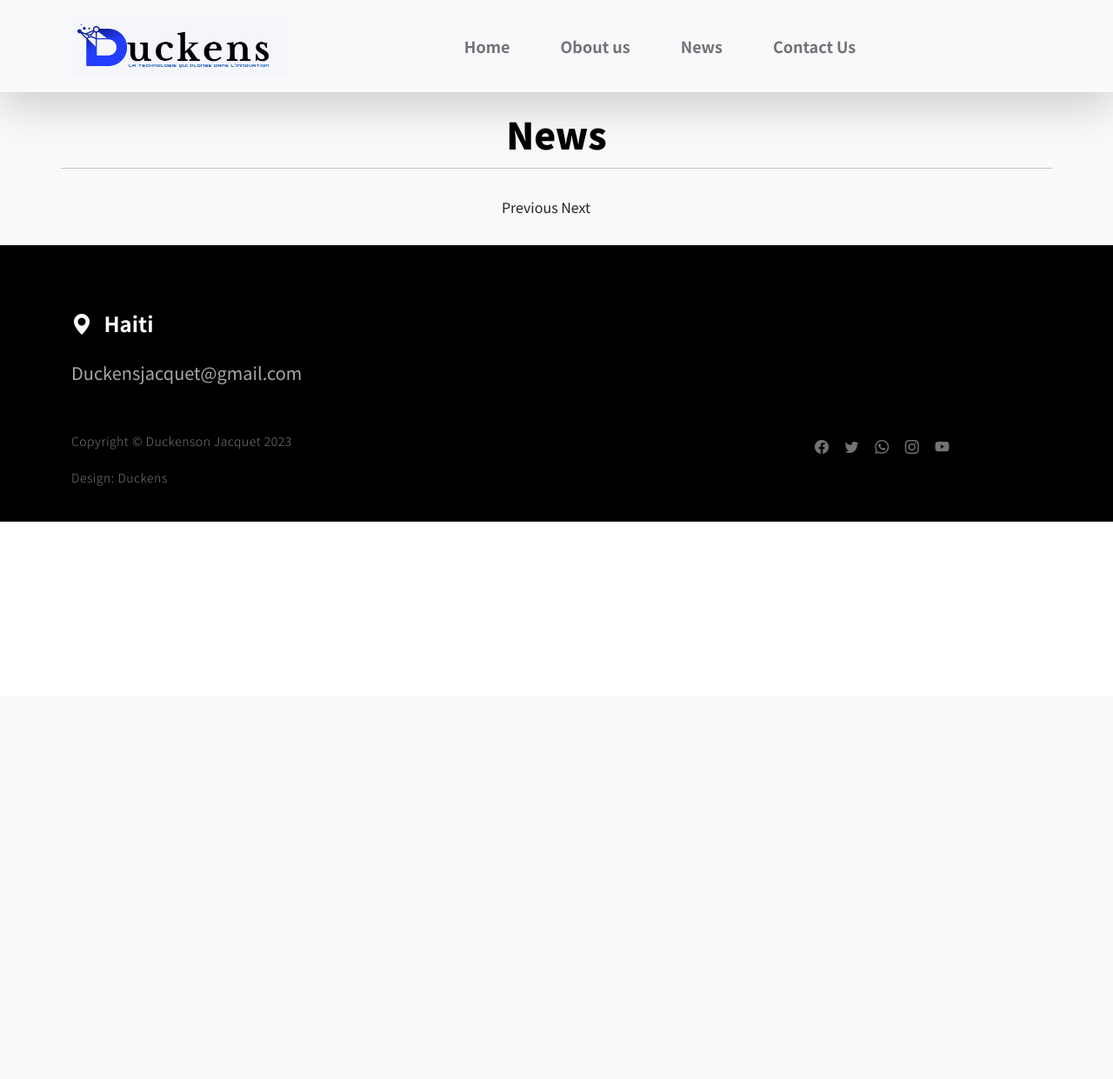
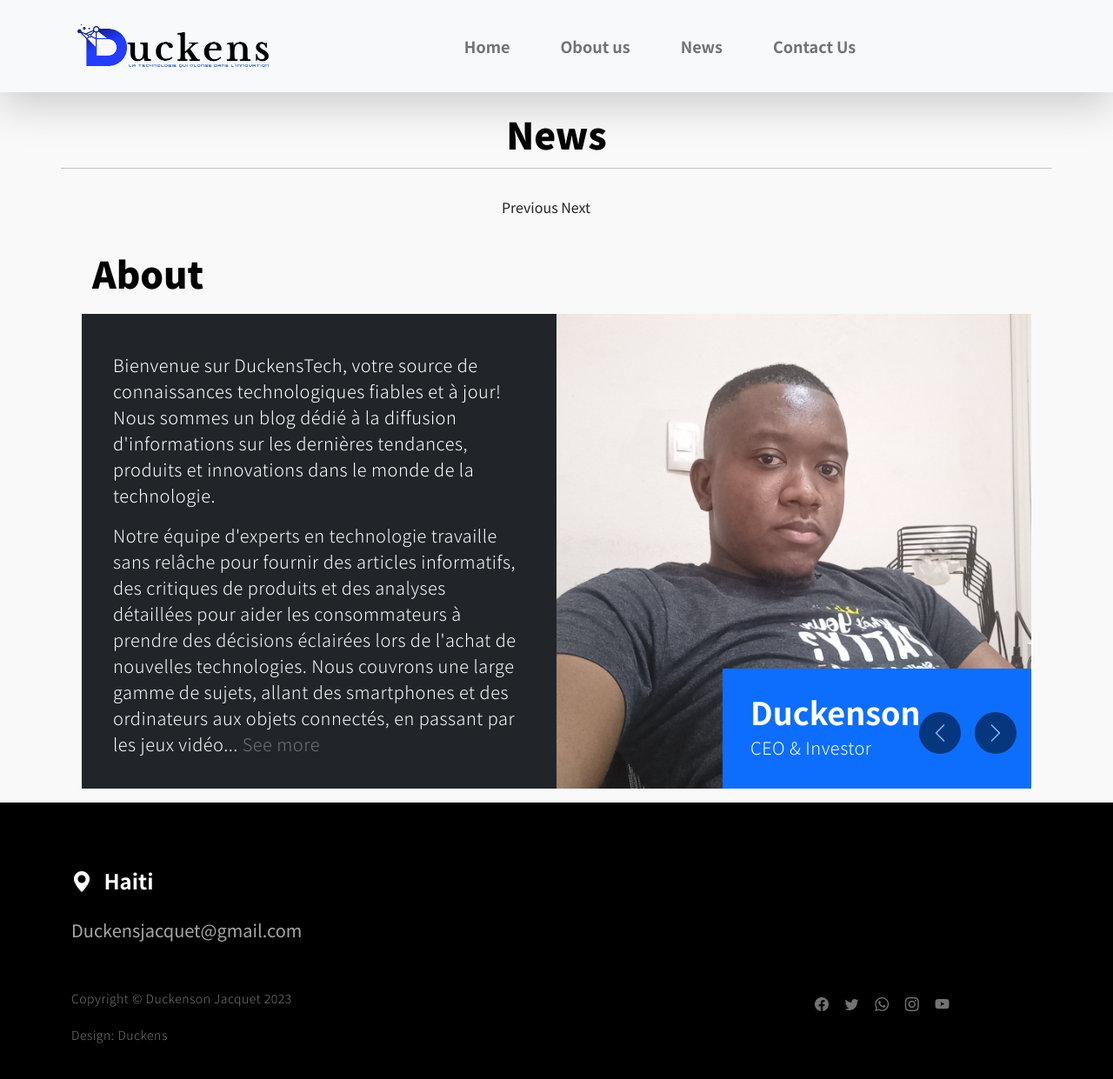
Before and after one commit to Duckens123/duckenstech, a Django app: template articles/templates/articles/index.html in a window 1280 px wide. Shown: the whole page at 87% size. Before the commit the page ends 600 px from the top, so only its background shows below. Run offline with Django 4.2, Linux system fonts and the light colour scheme; the template is opened without the code that fills it, so the values that code supplies are empty; some libraries are stand-ins or nearby versions.

Commit message:
Add about

```diff
--- a/articles/static/articles/css/templatemo-nomad-force.css
+++ b/articles/static/articles/css/templatemo-nomad-force.css
@@ -370,7 +370,7 @@
 
 .heroText {
   position: absolute;
-  z-index: 9;
+  z-index: 0;
   top: 50%;
   left: 50%;
   transform: translate(-50%, -50%);
--- /dev/null
+++ b/articles/templates/articles/about.html
@@ -0,0 +1,99 @@
+{% load static %}
+<section class="section-padding pb-0" id="about">
+  <div class="container mb-1 pb-lg-1">
+    <div class="col-12">
+      <h2 class="" data-aos="fade-up">About</h2>
+    </div>
+  </div>
+
+  <div class="container-fluid">
+    <div class="row">
+      <div class="col-lg-6 col-12 bg-dark">
+        <div
+          class="d-flex flex-column flex-wrap justify-content-center h-100 py-5 px-4 pt-lg-4 pb-lg-0"
+        >
+          <p class="text-white" data-aos="fade-up">
+            Bienvenue sur DuckensTech, votre source de connaissances
+            technologiques fiables et à jour! Nous sommes un blog dédié à la
+            diffusion d'informations sur les dernières tendances, produits et
+            innovations dans le monde de la technologie.
+          </p>
+
+          <p class="text-secondary-white-color" data-aos="fade-up">
+            Notre équipe d'experts en technologie travaille sans relâche pour
+            fournir des articles informatifs, des critiques de produits et des
+            analyses détaillées pour aider les consommateurs à prendre des
+            décisions éclairées lors de l'achat de nouvelles technologies. Nous
+            couvrons une large gamme de sujets, allant des smartphones et des
+            ordinateurs aux objets connectés, en passant par les jeux vidéo... <a href="/about/">See more</a>
+          </p>
+          <!--
+          <div class="mt-3 custom-links">
+            <a
+              href="#news"
+              class="text-white custom-link"
+              data-aos="zoom-in"
+              data-aos-delay="100"
+              >Read News</a
+            >
+
+            <a
+              href="#contact"
+              class="text-white custom-link"
+              data-aos="zoom-in"
+              data-aos-delay="300"
+              >Work with Me</a
+            >
+          </div>
+          -->
+        </div>
+      </div>
+
+      <div class="col-lg-6 col-12 p-0">
+        <section
+          id="myCarousel"
+          class="carousel slide carousel-fade"
+          data-bs-ride="carousel"
+        >
+          <div class="carousel-inner">
+            <div class="carousel-item active">
+              <img
+                src="{% static 'articles/images/duckens.jpg' %}"
+                class="img-fluid team-image"
+                alt=""
+              />
+
+              <div class="team-thumb bg-primary">
+                <h3 class="text-white mb-0">Duckenson</h3>
+
+                <p class="text-secondary-white-color mb-0">CEO & Investor</p>
+              </div>
+            </div>
+          </div>
+
+          <button
+            class="carousel-control-prev"
+            type="button"
+            data-bs-target="#myCarousel"
+            data-bs-slide="prev"
+          >
+            <span class="carousel-control-prev-icon" aria-hidden="true"></span>
+
+            <span class="visually-hidden">Previous</span>
+          </button>
+
+          <button
+            class="carousel-control-next"
+            type="button"
+            data-bs-target="#myCarousel"
+            data-bs-slide="next"
+          >
+            <span class="carousel-control-next-icon" aria-hidden="true"></span>
+
+            <span class="visually-hidden">Next</span>
+          </button>
+        </section>
+      </div>
+    </div>
+  </div>
+</section>
--- a/articles/templates/articles/index.html
+++ b/articles/templates/articles/index.html
@@ -10,6 +10,7 @@
         {% include 'articles/most_read_article.html' %}
       <hr class="col-md-12"></hr>
         {% include 'articles/list_article.html' %}
+        {% include 'articles/about.html' %}
       </div>
     </div>
   </section>
--- a/articles/templates/articles/most_read_article.html
+++ b/articles/templates/articles/most_read_article.html
@@ -26,7 +26,7 @@
           {{most_read.nb_views}}</span
         >
         <br/>
-        <span class="text-muted bi bi-pencil-square"> {{most_read.publishedby}}</span>
+        <span class="text-muted bi bi-calendar"> {{most_read.datepublished}}</span>
       </div>
     </div>
   </div>
--- a/articles/templates/articles/nav.html
+++ b/articles/templates/articles/nav.html
@@ -2,7 +2,7 @@
 <nav class="navbar navbar-expand-lg bg-light shadow-lg">
     <div class="container">
       <a class="navbar-brand" href="/">
-        <img src="{% static 'articles/images/logo.png' %}" width="250" alt="" />
+        <img src="{% static 'articles/images/logo2.png' %}" width="250" alt="" />
       </a>
 
       <button
--- a/articles/views.py
+++ b/articles/views.py
@@ -25,3 +25,7 @@
     article.nb_views+=1
     article.save()
     return render(request,'articles/display_article.html',{'article' : article})
+
+
+def About(request):
+    return render(request,'articles/display_about.html')
--- a/root/urls.py
+++ b/root/urls.py
@@ -23,6 +23,7 @@
     path('admin/', admin.site.urls),
     path('', views.Index),
     path('article/', include('articles.urls')),
+    path('about/', views.About, name='about'),
 ]
 
 if settings.DEBUG:
```
Also changed, not shown: articles/templates/articles/display_about.html (added, +98 -0 lines), articles/templates/articles/display_article.html (+17 -12 lines), articles/static/articles/images/logo2.png (added).
